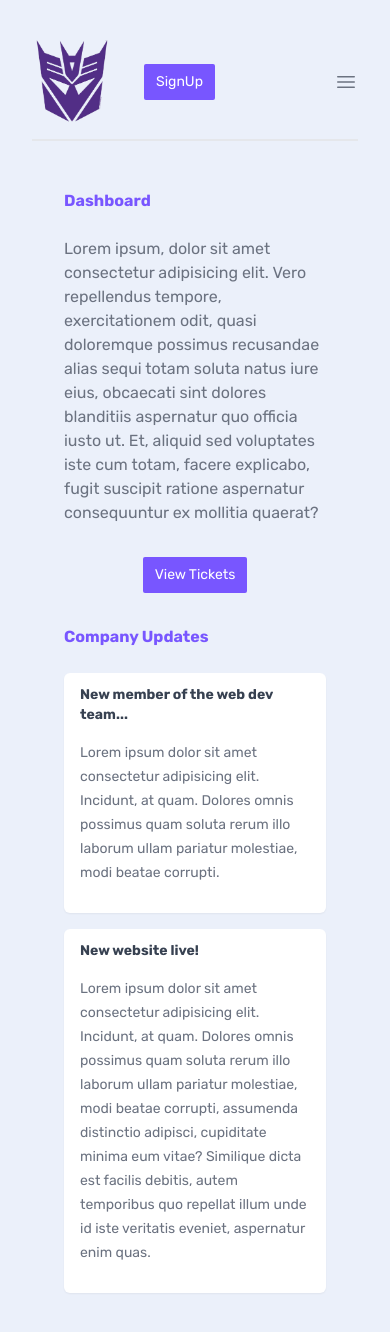
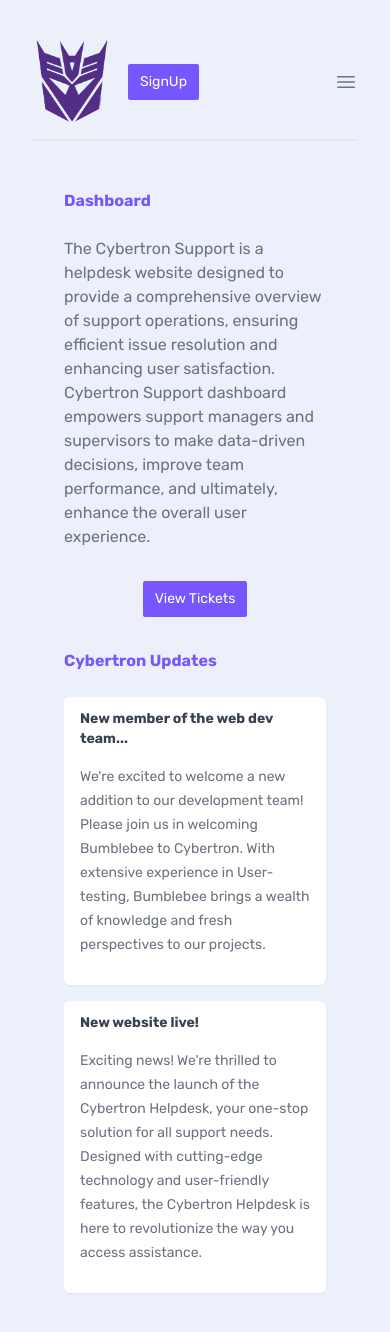
Before and after one commit to HADES248/Cybertron-Support, a Next.js app: page / in a window 390 px wide. Shown: the top 1332 px of the page. Built offline with nearby package versions, Linux system fonts and the light colour scheme.

Commit message:
Update Navbar and CreateForm components to utilize UserContext update SignUpForm, to user, enhance homepage

```diff
--- a/src/app/components/Navbar.jsx
+++ b/src/app/components/Navbar.jsx
@@ -8,9 +8,6 @@ import UserContext from "../context/UserContext";
 export default function Navbar() {
 
   const { user } = useContext(UserContext);
-
-  if (!user) console.log('Please Sign Up!');
-  else console.log('Welcome ', user.username);
 
   const viewLinks = () => {
     const links = document.querySelector('#navlinks');
@@ -30,7 +27,7 @@ export default function Navbar() {
   return (
     <nav className="relative md:pb-4">
       <Image src={Logo} alt="Helpdesk" width={80} quality={100} placeholder="blur" />
-      <div className="absolute right-0 top-20 text-right hidden md:inline-block md:left-16 md:top-8 md:right-auto" id="navlinks">
+      <div className="absolute right-0 top-16 text-right hidden md:inline-block md:left-16 md:top-8 md:right-auto" id="navlinks">
         <h1 className="block md:inline-block pl-6">Cybertron Support</h1>
         {/* Using Link Component of next (as next pre-fetches the page in the background when it sees the link component) */}
         <Link className="block md:inline-block pl-6" href={'/'}>Dashboard</Link>
@@ -39,9 +36,9 @@ export default function Navbar() {
       </div>
       {
         user ? (
-          <h1 className="absolute ml-28 md:right-0">Welcome {user.username}</h1>
+          <h2 className="absolute ml-24 top-8 md:right-0">Welcome! {user.username.split(" ")[0]}</h2>
         ) : (
-          <Link className="absolute ml-28 md:right-0" href={'/components/signUp'}>
+          <Link className="absolute ml-24 md:right-0" href={'/components/signUp'}>
             <button className="btn-primary">SignUp</button>
           </Link>
         )
--- a/src/app/components/client/CreateForm.jsx
+++ b/src/app/components/client/CreateForm.jsx
@@ -2,7 +2,8 @@
 "use client";
 
 import { useRouter } from "next/navigation";
-import { useState } from "react";
+import { useState, useContext } from "react";
+import UserContext from "@/app/context/UserContext";
 
 export default function CreateForm() {
   // Using useRouter hook to re-direct the user after filling the form.
@@ -14,6 +15,8 @@ export default function CreateForm() {
   const [priority, setPriority] = useState('low');
   const [isLoading, setIsLoading] = useState(false);
 
+  const { user } = useContext(UserContext);
+
   const handleSubmit = async (e) => {
     // preventing the default action of clearing the submitted form.
     e.preventDefault();
@@ -23,7 +26,7 @@ export default function CreateForm() {
       title,
       body,
       priority,
-      user_email: "bumblebee@cybertron.dev"
+      user_email: user.email
     };
 
     // To add a new ticket(document in the database) we need to create a new API(create) as client component cannot directly cannot access the database, then we send this request to that server component and wait for response
@@ -49,6 +52,8 @@ export default function CreateForm() {
   }
 
   return (
+    <>
+      {user ?
         <form onSubmit={handleSubmit} className="w-1/2">
           <label>
             <span>Title:</span>
@@ -72,6 +77,7 @@ export default function CreateForm() {
               <span>Adding...</span> :
               <span>Add Ticket</span>}
           </button>
-    </form>
+        </form> : <center><h1>Please Sign up to create a ticket</h1></center>}
+    </>
   )
 }
--- a/src/app/components/signUp/SignUpForm.jsx
+++ b/src/app/components/signUp/SignUpForm.jsx
@@ -24,8 +24,6 @@ export default function SignUp() {
       password
     };
 
-    setUser(newUser);
-
     await fetch('/components/signUp/create', {
       method: 'POST',
       headers: {
@@ -39,6 +37,7 @@ export default function SignUp() {
         setPassword('');
         setLoading(false);
 
+        setUser(newUser);
         router.push('/');
       }
     })
--- a/src/app/page.tsx
+++ b/src/app/page.tsx
@@ -4,7 +4,7 @@ export default function Home() {
   return (
     <main>
       <h2>Dashboard</h2>
-      <p>Lorem ipsum, dolor sit amet consectetur adipisicing elit. Vero repellendus tempore, exercitationem odit, quasi doloremque possimus recusandae alias sequi totam soluta natus iure eius, obcaecati sint dolores blanditiis aspernatur quo officia iusto ut. Et, aliquid sed voluptates iste cum totam, facere explicabo, fugit suscipit ratione aspernatur consequuntur ex mollitia quaerat?</p>
+      <p>The Cybertron Support is a helpdesk website designed to provide a comprehensive overview of support operations, ensuring efficient issue resolution and enhancing user satisfaction. Cybertron Support dashboard empowers support managers and supervisors to make data-driven decisions, improve team performance, and ultimately, enhance the overall user experience.</p>
 
       <div className="flex justify-center my-8">
         <Link href={'/components/server'}>
@@ -12,15 +12,15 @@ export default function Home() {
         </Link>
       </div>
 
-      <h2>Company Updates</h2>
+      <h2>Cybertron Updates</h2>
 
       <div className="card">
         <h3>New member of the web dev team...</h3>
-        <p>Lorem ipsum dolor sit amet consectetur adipisicing elit. Incidunt, at quam. Dolores omnis possimus quam soluta rerum illo laborum ullam pariatur molestiae, modi beatae corrupti.</p>
+        <p>We're excited to welcome a new addition to our development team! Please join us in welcoming Bumblebee to Cybertron. With extensive experience in User-testing, Bumblebee brings a wealth of knowledge and fresh perspectives to our projects.</p>
       </div>
       <div className="card">
         <h3>New website live!</h3>
-        <p>Lorem ipsum dolor sit amet consectetur adipisicing elit. Incidunt, at quam. Dolores omnis possimus quam soluta rerum illo laborum ullam pariatur molestiae, modi beatae corrupti, assumenda distinctio adipisci, cupiditate minima eum vitae? Similique dicta est facilis debitis, autem temporibus quo repellat illum unde id iste veritatis eveniet, aspernatur enim quas.</p>
+        <p>Exciting news! We're thrilled to announce the launch of the Cybertron Helpdesk, your one-stop solution for all support needs. Designed with cutting-edge technology and user-friendly features, the Cybertron Helpdesk is here to revolutionize the way you access assistance.</p>
       </div>
     </main>
   );
```
Lines whose indentation alone changed are shown as unchanged.
